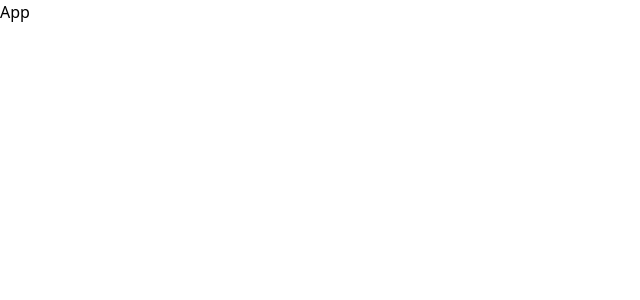
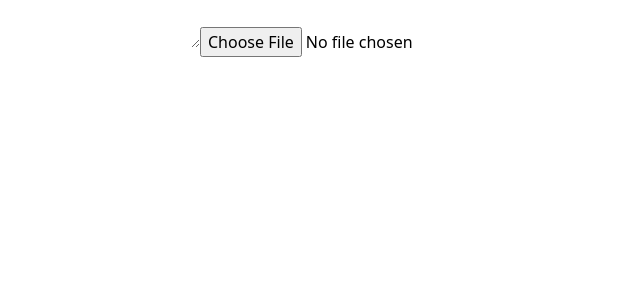
Before and after one commit to AlessandroCampo/react-form-blog, a React (Vite) app: page / in a window 1280 px wide. Shown: the top 300 px of the page, without its empty margins (0-640 px from the left). Built offline with nearby package versions, Linux system fonts and the light colour scheme.

Commit message:
feat:  project init and media preview

```diff
--- a/package.json
+++ b/package.json
@@ -11,7 +11,8 @@
   },
   "dependencies": {
     "react": "^18.2.0",
-    "react-dom": "^18.2.0"
+    "react-dom": "^18.2.0",
+    "sass": "^1.77.6"
   },
   "devDependencies": {
     "@types/react": "^18.2.66",
--- a/src/App.jsx
+++ b/src/App.jsx
@@ -1,9 +1,9 @@
+import CreatePost from "./components/PostComponents/CreatePost"
+
 const app = () => {
   return (
     <>
-      <h2>
-        App
-      </h2>
+      <CreatePost />
     </>
   )
 }
--- /dev/null
+++ b/src/components/PostComponents/CreatePost.jsx
@@ -0,0 +1,47 @@
+import { useState } from "react";
+
+export default () => {
+    const [postContent, setPostContent] = useState('');
+    const [postMedia, setPostMedia] = useState(undefined);
+    const [imagePreview, setImagePreview] = useState('');
+
+    const updatePostContent = (e) => {
+        console.log(e.target.value);
+        setPostContent(e.target.value);
+    }
+
+    const handleFileUpload = (e) => {
+        const file = e.target.files[0];
+        setPostMedia(file);
+        if (file) {
+            const reader = new FileReader();
+            reader.onload = (e) => {
+                setImagePreview(e.target.result);
+            };
+            reader.readAsDataURL(file);
+        }
+    }
+
+    return (
+        <>
+            <textarea
+                value={postContent}
+                onChange={(e) => { updatePostContent(e) }}
+            >
+            </textarea>
+            {
+                postMedia &&
+                <img
+                    src={imagePreview}
+                    alt="post_preview"
+                    className="preview"
+                />
+            }
+
+            <input
+                type="file"
+                onChange={(e) => { handleFileUpload(e) }}
+            />
+        </>
+    )
+};
```
Also changed, not shown: src/components/PostComponents/post.scss (added), 1 other file (tests, documents, lock files or other folders).
